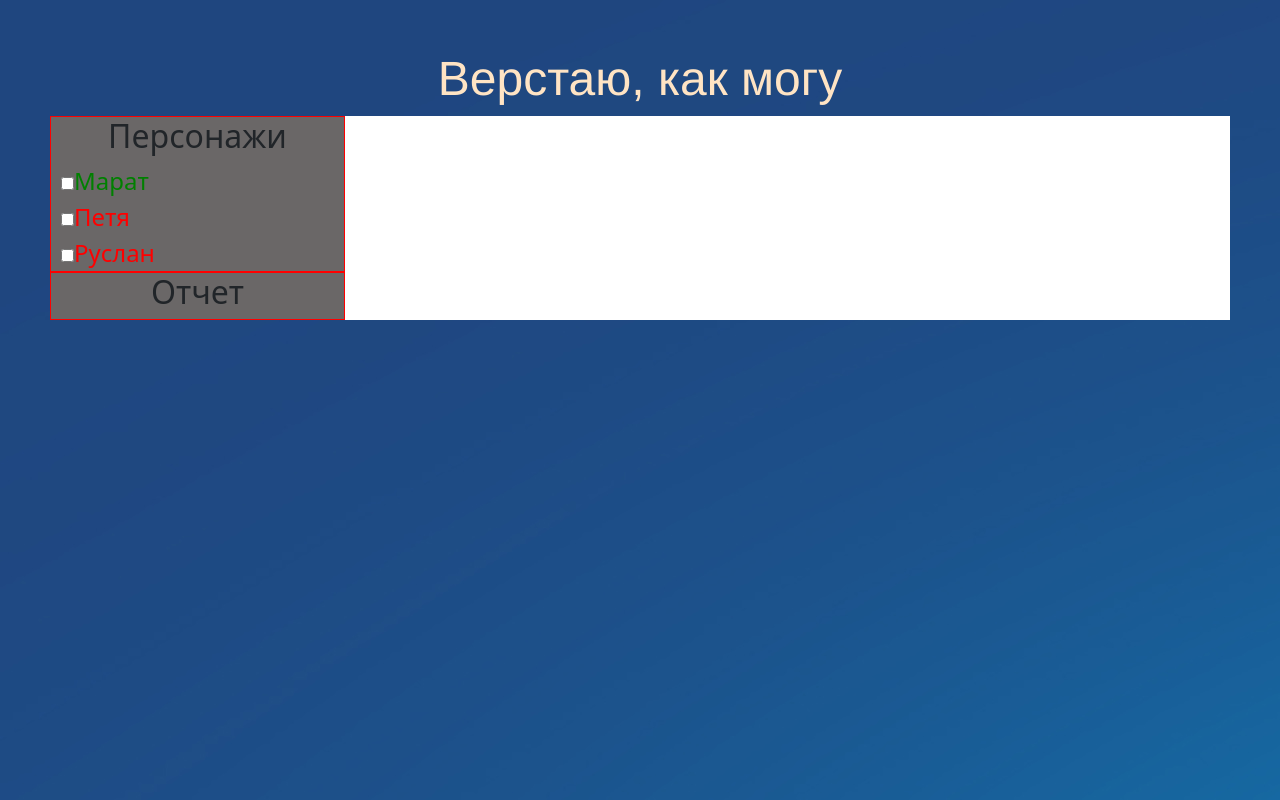
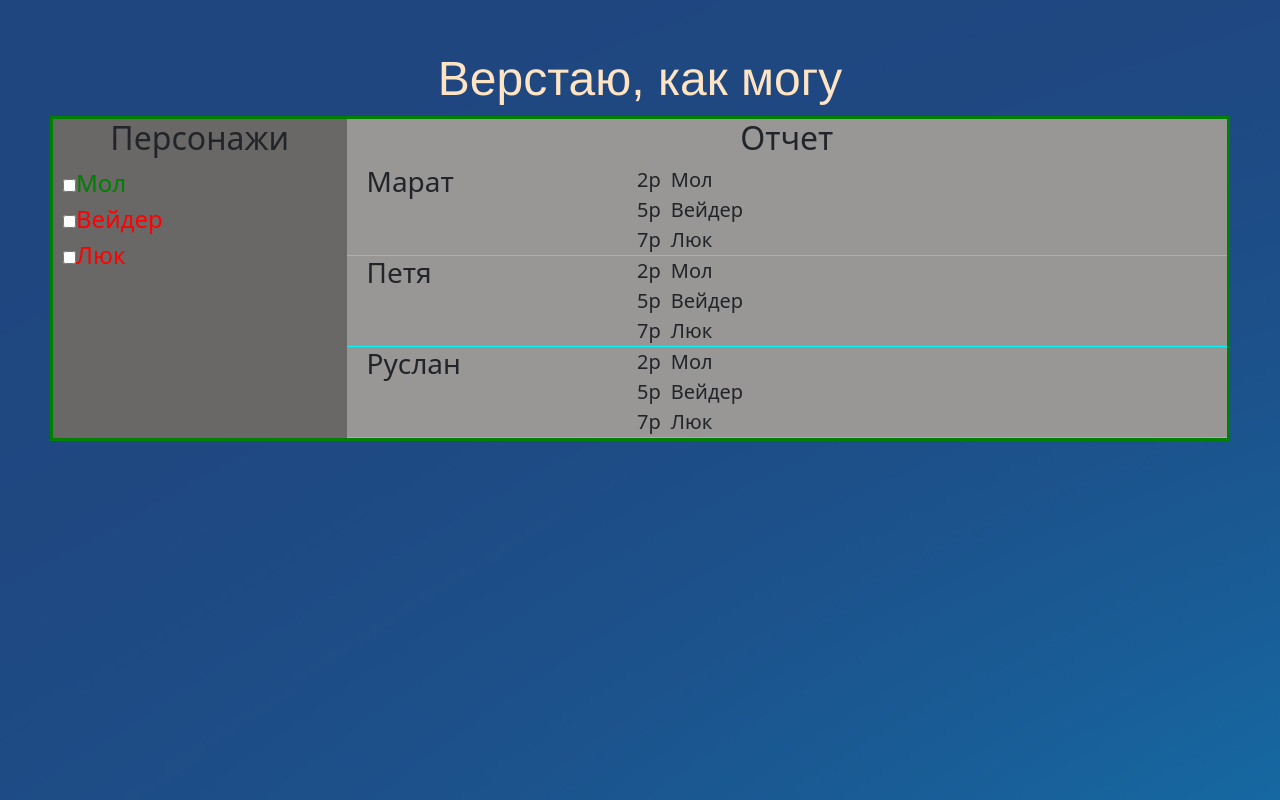
Before and after one commit to pt82/equipments-front, a Vue app: page /#/ in a window 1280 px wide. Built offline with nearby package versions, Linux system fonts and the light colour scheme.

Commit message:
примерно вот так

```diff
--- /dev/null
+++ b/src/components/Body/Body.css
@@ -0,0 +1,7 @@
+.content {
+  display: flex;
+  /* flex-direction: column-reverse; */
+  border: 3px solid green;
+  margin: 0;
+  padding: 0;
+}
--- a/src/components/CharBar/CharBar.css
+++ b/src/components/CharBar/CharBar.css
@@ -1,16 +1,10 @@
 .charList {
   width: 25%;
-  height: 100%;
-  border: 1px solid red;
+  /* border: 1px solid red; */
   background-color: rgb(106, 103, 103);
   display: flex;
   flex-direction: column;
   align-items:flex-start;
-}
-
-.charTitle {
-  font-size: 32px;
-  align-self: center;
 }
 
 .charItem {
--- a/src/components/CharBar/CharBar.vue
+++ b/src/components/CharBar/CharBar.vue
@@ -1,6 +1,6 @@
 <template>
 <div class="charList">
-  <h2 class="charTitle">Персонажи</h2>
+  <h2 class="title">Персонажи</h2>
   <div class="charItem" v-for="item in chars" :key="item.id">
     <div>
       <input @input="select(item.id)" type="checkbox" :id="'checkbox_' + item.id" />
--- a/src/components/Report/Report.css
+++ b/src/components/Report/Report.css
@@ -0,0 +1,48 @@
+.reportList {
+  width: 75%;
+  height: 100%;
+  /* border: 1px solid yellow; */
+  background-color: rgb(153, 150, 150);
+  display: flex;
+  flex-direction: column;
+  align-items:flex-start;
+}
+
+.reportItems {
+  width: 100%;
+  border-bottom: 1px solid rgb(0, 247, 255);
+}
+
+.reportItem {
+  display: flex;
+  /* flex-direction: column; */
+  width: 100%;
+  /* border: 1px solid blue; */
+}
+
+.guildmember {
+  width: 33%;
+  text-align: start;
+  margin: 0;
+  padding-left: 20px;
+}
+.guildmemberStore {
+  display: flex;
+  flex-direction: column;
+}
+
+.guildmemberChars {
+  display: flex;
+  width: 66%;
+  /* border: 1px solid white; */
+  text-align: start;
+  font-size: 20px;
+}
+
+.guildmemberCharRelict {
+  margin: 0 10px 0 0;
+}
+
+.guildmemberCharName {
+  margin: 0;
+}
--- a/src/components/Report/Report.vue
+++ b/src/components/Report/Report.vue
@@ -1,10 +1,15 @@
 <template>
-<div class="charList">
-  <h2 class="charTitle">Отчет</h2>
-  <div class="charItem" v-for="item in chars" :key="item.id">
-    <div>
-      <input @input="select(item.id)" type="checkbox" :id="'checkbox_' + item.id" />
-      <label :class="addClass(item.id)" :for="'checkbox_' + item.id">{{ item.name }}</label>
+<div class="reportList">
+  <h2 class="title">Отчет</h2>
+  <div class="reportItems" v-for="item in guildmember" :key="item.id">
+    <div class="reportItem">
+      <h3 class="guildmember">{{ item.name }}</h3>
+      <div class="guildmemberStore">
+        <div class="guildmemberChars" v-for="item in guildmemberChars" :key="item.id">
+          <p class="guildmemberCharRelict">{{ item.relict }}р</p>
+          <p class="guildmemberCharName">{{ item.name }}</p>
+        </div>
+      </div>
     </div>
   </div>
 </div>
@@ -12,19 +17,23 @@
 
 <script>
 export default {
-  name: 'CharBar',
+  name: 'Report',
   props:
   {
-    chars:
+    guildmember:
+      {
+        type: Array
+      },
+    guildmemberChars:
       {
         type: Array
       }
   },
-  data () {
-    return {
-      selectChars: []
-    }
-  },
+  // data () {
+  //   return {
+  //     selectChars: []
+  //   }
+  // },
   methods: {
     select (item) {
       console.log(item)
--- /dev/null
+++ b/src/components/Title/Tilte.css
@@ -0,0 +1,4 @@
+.title {
+  font-size: 32px;
+  align-self: center;
+}
--- a/src/page/Main.css
+++ b/src/page/Main.css
@@ -1,3 +1,5 @@
+@import url(../components/Body/Body.css);
 @import url(../components/Header//Header.css);
+@import url(../components/Title/Tilte.css);
 @import url(../components/CharBar/CharBar.css);
 @import url(../components//Report/Report.css);
--- a/src/page/Main.vue
+++ b/src/page/Main.vue
@@ -5,7 +5,10 @@
     <CharBar
     :chars="chars"
     />
-    <Report/>
+    <Report
+    :guildmember="guildmember"
+    :guildmemberChars="guildmemberChars"
+    />
   </body>
 
 </div>
@@ -29,6 +32,20 @@ export default {
       chars: [
         {
           id: 1,
+          name: 'Мол'
+        },
+        {
+          id: 2,
+          name: 'Вейдер'
+        },
+        {
+          id: 3,
+          name: 'Люк'
+        }
+      ],
+      guildmember: [
+        {
+          id: 1,
           name: 'Марат'
         },
         {
@@ -38,6 +55,23 @@ export default {
         {
           id: 3,
           name: 'Руслан'
+        }
+      ],
+      guildmemberChars: [
+        {
+          id: 1,
+          name: 'Мол',
+          relict: 2
+        },
+        {
+          id: 2,
+          name: 'Вейдер',
+          relict: 5
+        },
+        {
+          id: 3,
+          name: 'Люк',
+          relict: 7
         }
       ]
     }
```
